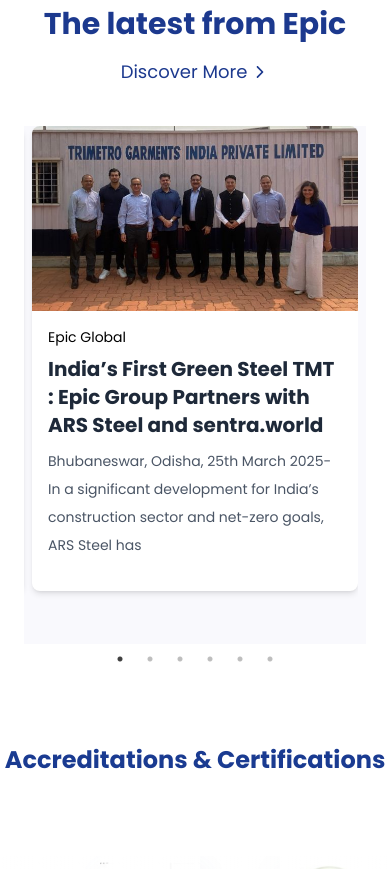
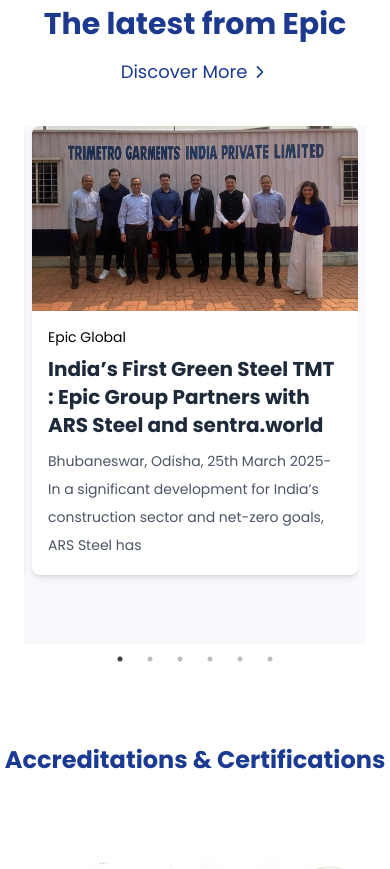
Before and after one commit to sumaiya-tml0/epic-group, a React (Vite) app: page / in a window 390 px wide. Shown: the part 4340-5209 px from the top of the page. Built offline with nearby package versions, Linux system fonts and the light colour scheme.

Commit message:
fixed responsiveness

```diff
--- a/src/components/latest/Latest.jsx
+++ b/src/components/latest/Latest.jsx
@@ -114,7 +114,7 @@
             <div className="pl-2 md:pl-4 lg:pl-8">
               <div
               key={item.id}
-              className="bg-white rounded-lg shadow-md overflow-hidden min-h-[465px]"
+              className="bg-white rounded-lg shadow-md overflow-hidden md:min-h-[465px] lg:min-h-[500px]"
             >
               <img
                 src={item.img}
```
